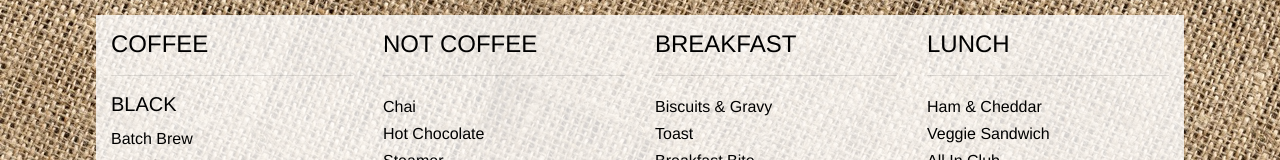
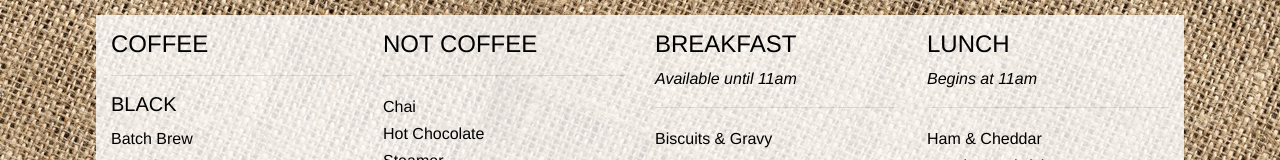
Before and after one commit to thirdspacecoffee/thirdspacecoffee.github.io, a Vue app: page /#/menu in a window 1280 px wide. Shown: the part 427-587 px from the top of the page. Built offline with nearby package versions, Linux system fonts and the light colour scheme.

Commit message:
Added scheduling.

```diff
--- a/src/components/MenuBoard.vue
+++ b/src/components/MenuBoard.vue
@@ -56,6 +56,7 @@
       </b-col>
       <b-col sm="3">
         <h4>BREAKFAST</h4>
+        <em>Available until 11am</em>
         <hr/>
         <ul>
           <li v-for="(menuProduct, index) in breakfast" :key="index">
@@ -74,6 +75,7 @@
       </b-col>
       <b-col sm="3">
         <h4>LUNCH</h4>
+        <em>Begins at 11am</em>
         <hr/>
         <ul>
           <li v-for="(menuProduct, index) in lunch" :key="index">
```
